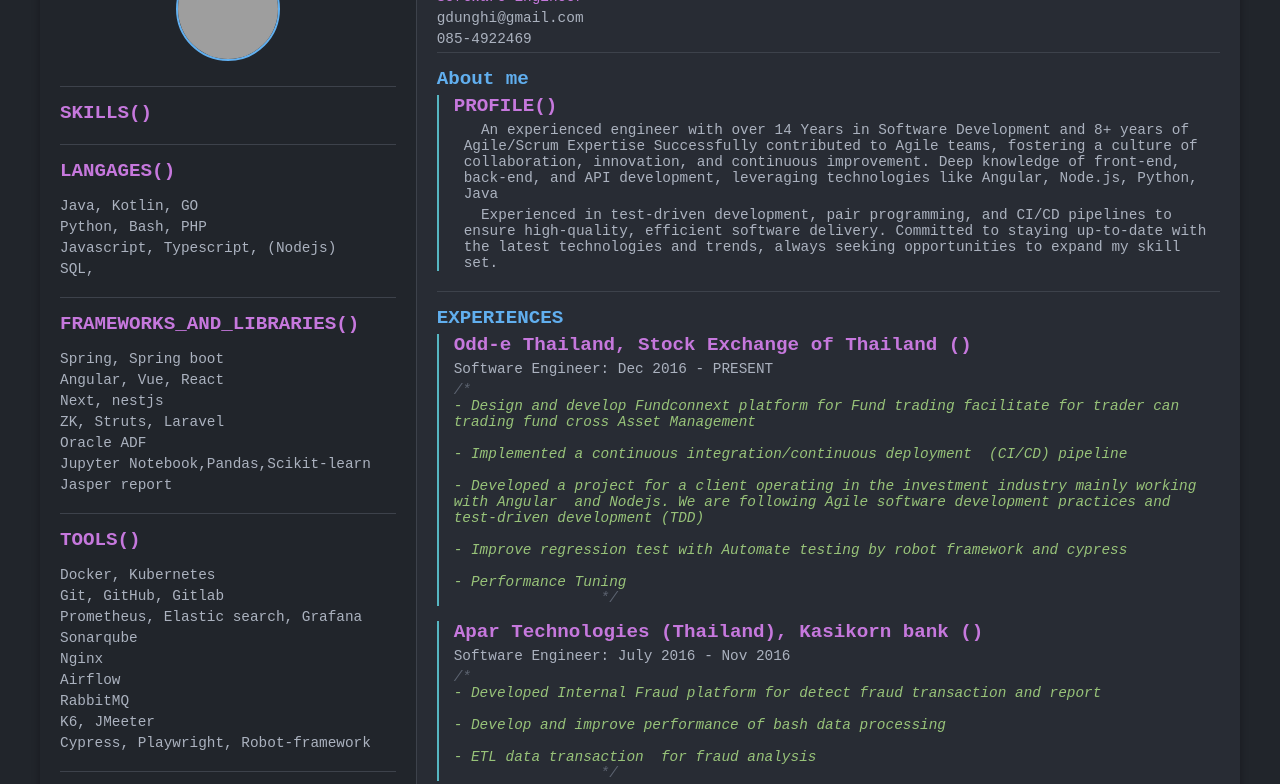
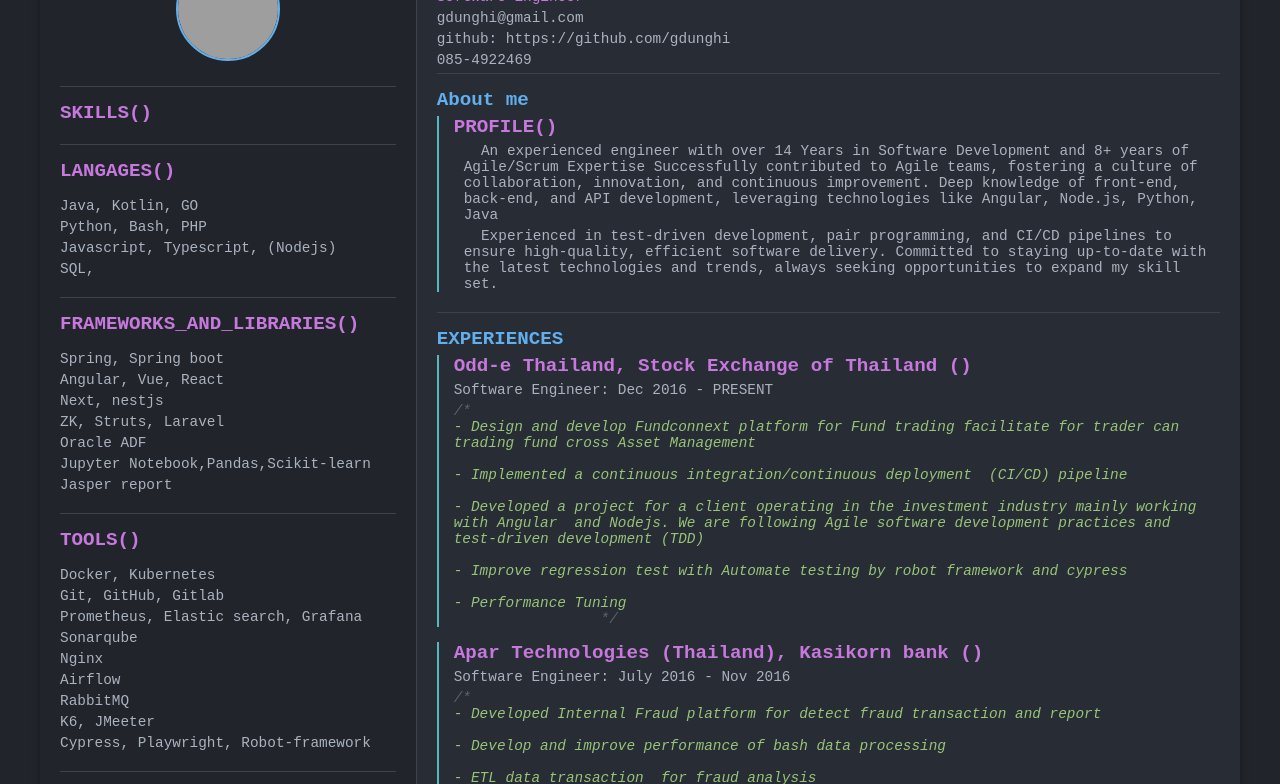
Before and after one commit to gdunghi/gdunghi.github.io, a plain HTML site: page index.html in a window 1280 px wide. Shown: the part 83-867 px from the top of the page. Drawn offline with Linux system fonts and the light colour scheme; grey boxes are pictures that could not be loaded.

Commit message:
add github

```diff
--- a/index.html
+++ b/index.html
@@ -182,6 +182,7 @@
             <h1>Jirayu Photisan</h1>
             <p>Software Engineer</p>
             <p>gdunghi@gmail.com</p>
+            <p>github: https://github.com/gdunghi</p>
             <p>085-4922469</p>
         </div>
 
```
